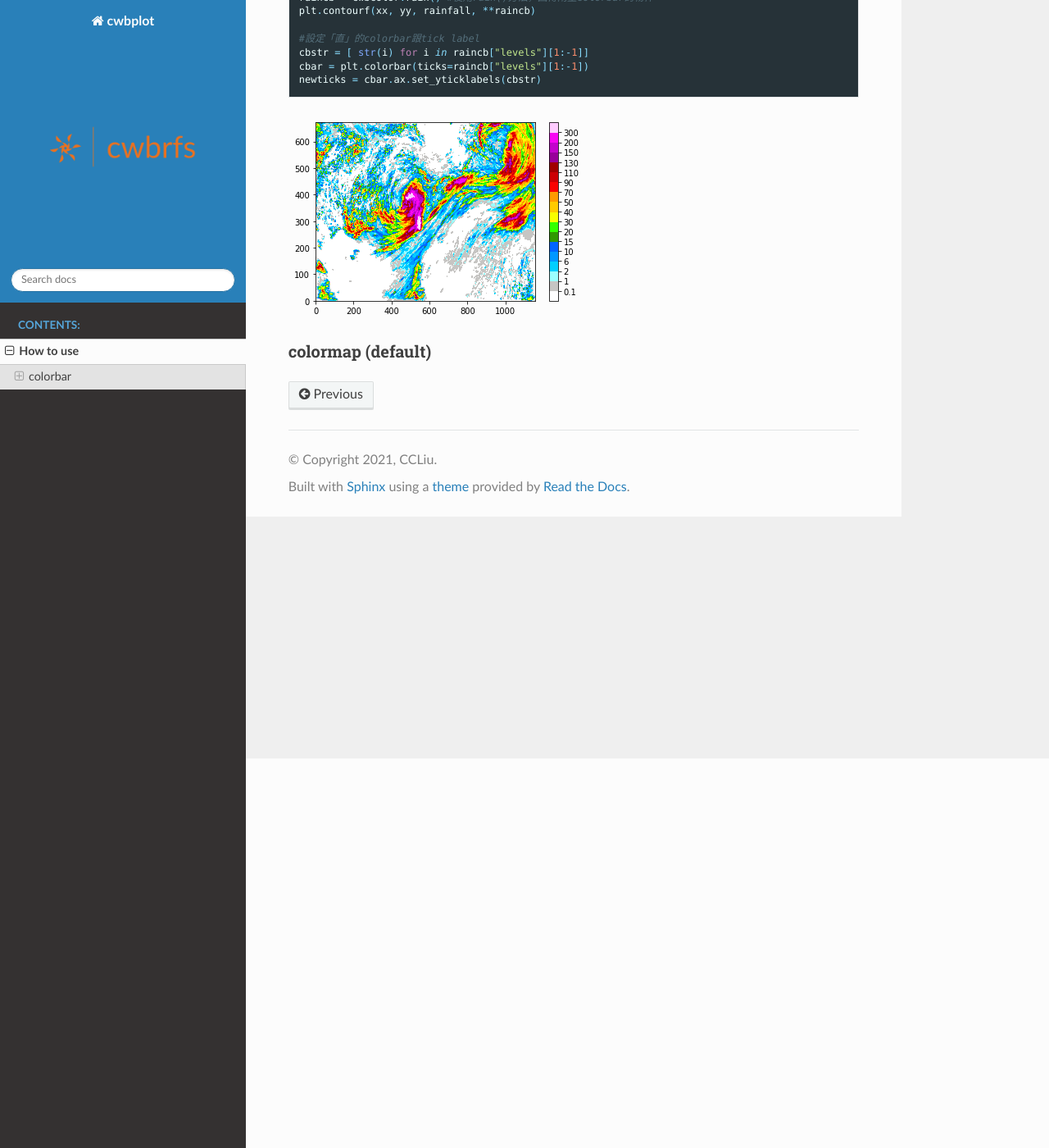
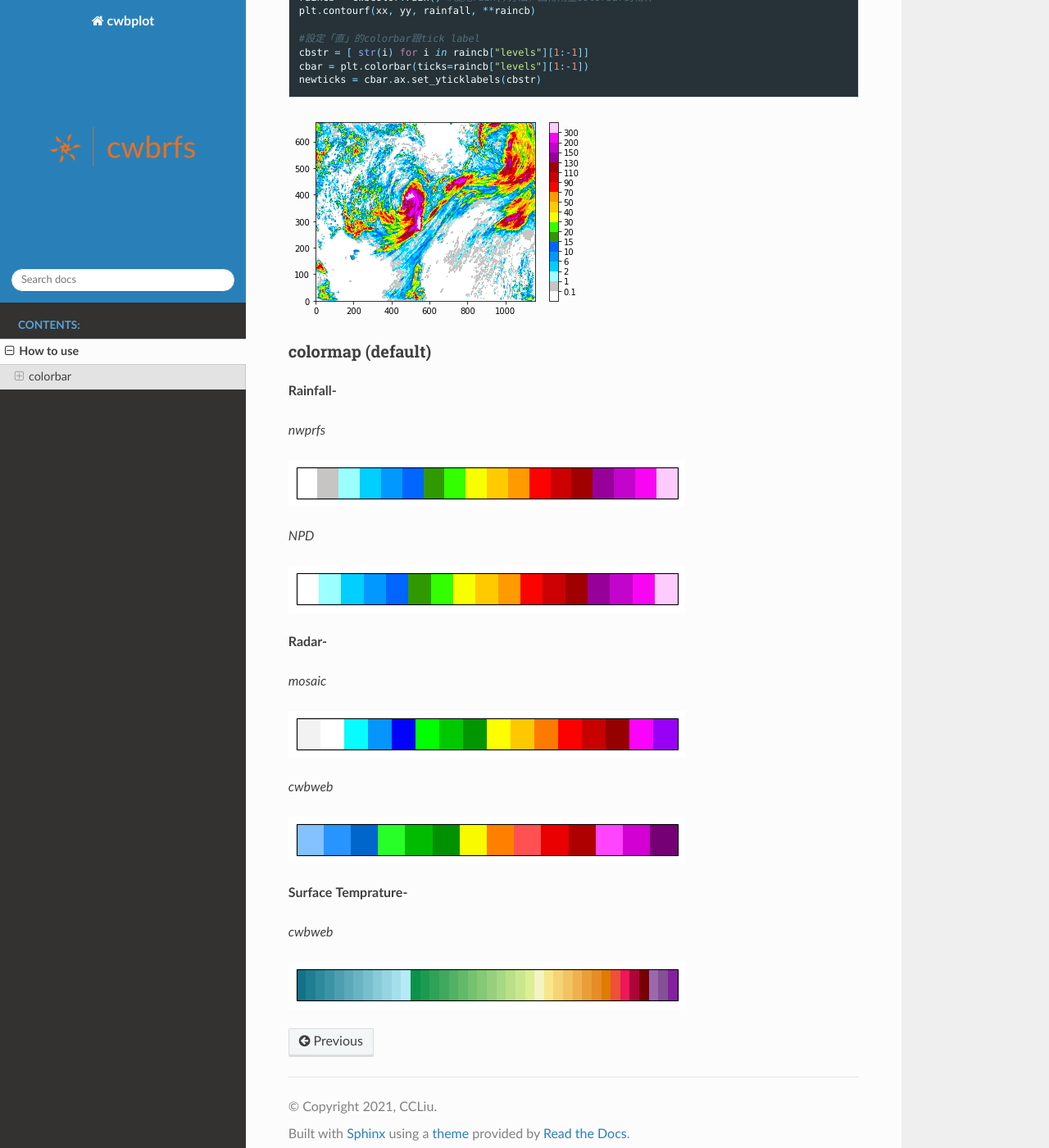
Before and after one commit to Liu-CWB/cwbplot, a Sphinx documentation site: the page built from docs/source/use_example.rst, in a window 1280 px wide and 1400 px high, scrolled down 475 px. Shown: the whole window at 82% size. Built offline with Sphinx 7.4.7 and the Read the Docs theme 2.0.0, drawn with Linux system fonts in a browser that asks for light colours.

Commit message:
Update use_example.rst

```diff
--- a/docs/source/use_example.rst
+++ b/docs/source/use_example.rst
@@ -34,3 +34,31 @@ example
 
 colormap (default)
 ^^^^^
+
+**Rainfall-**
+
+*nwprfs*
+
+.. image:: ./image/colormap/rain_nwprfs.png
+
+*NPD*
+
+.. image:: ./image/colormap/rain_npd.png
+
+
+**Radar-**
+
+*mosaic*
+
+.. image:: ./image/colormap/radar_mosaic.png
+
+*cwbweb*
+
+.. image:: ./image/colormap/radar_cwbweb.png
+
+
+**Surface** **Temprature-**
+
+*cwbweb*
+
+.. image:: ./image/colormap/surfT_cwbweb.png
```
